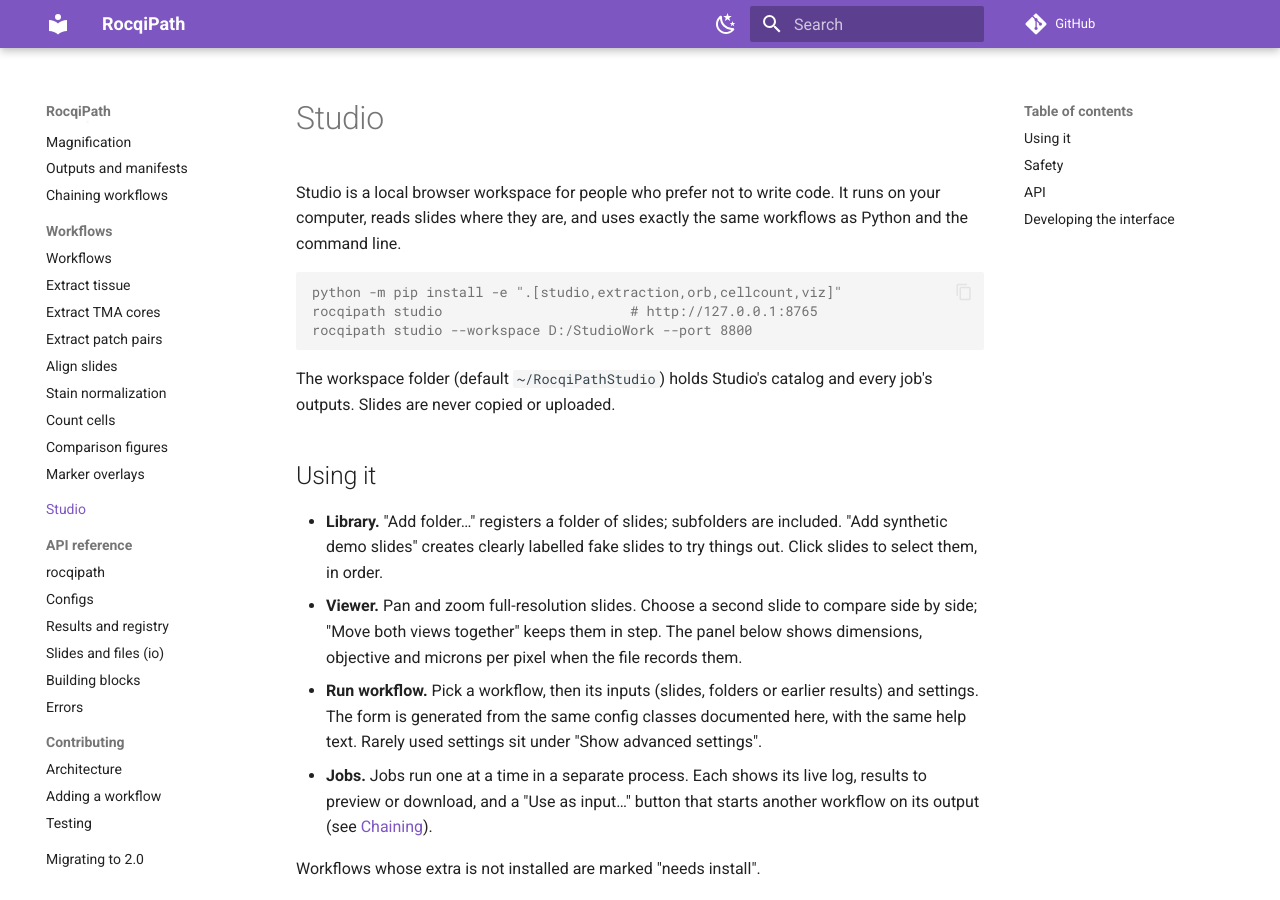
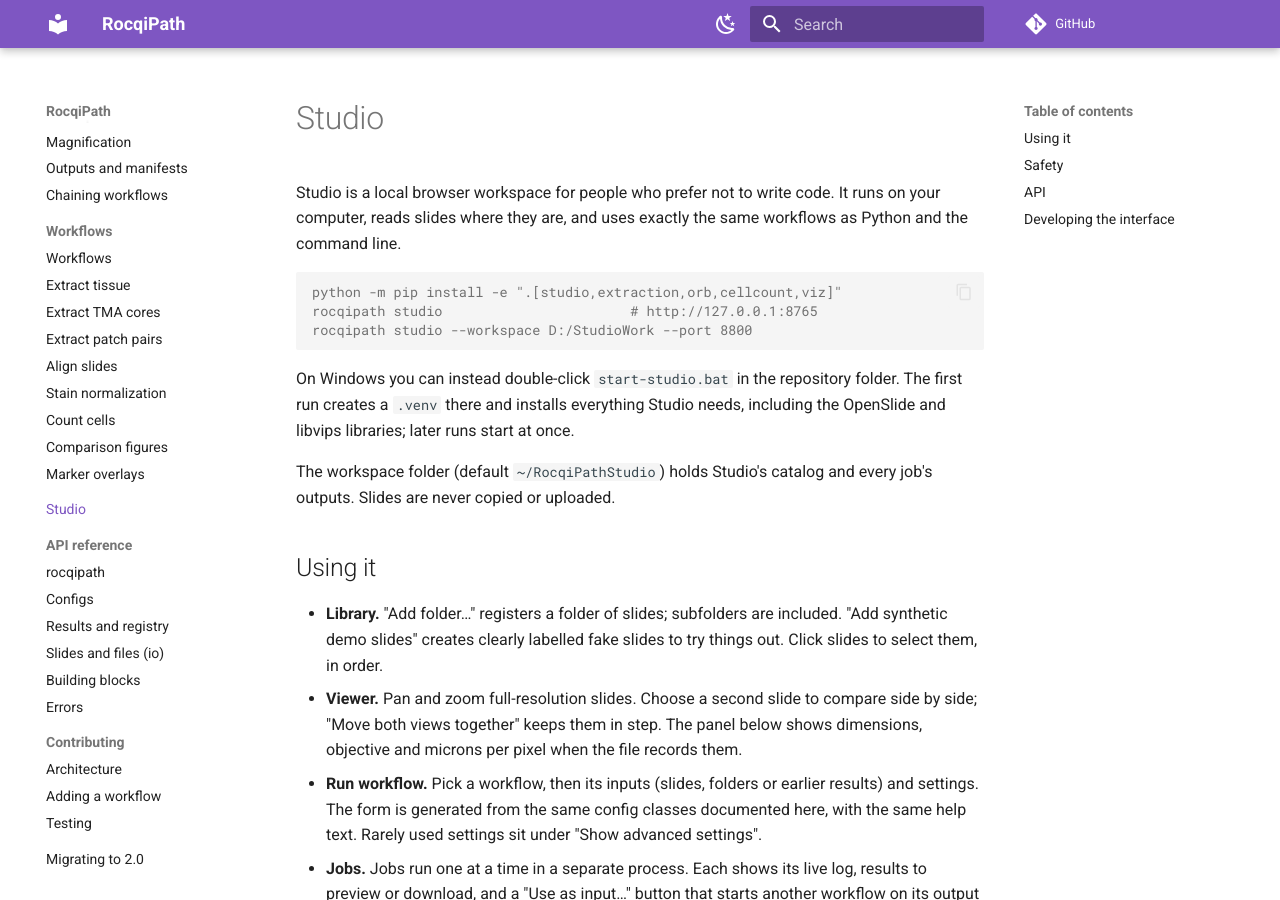
Before and after one commit to DarshilGajjar/RocqiPath, an MkDocs documentation site: the page built from docs/studio.md, in a window 1280 px wide and 900 px high. Built offline with MkDocs 1.6.1 and Material for MkDocs 9.7.7, drawn with Linux system fonts in a browser that asks for light colours; comment, search, counter and statistics services are not loaded.

Commit message:
Add a double-click Studio launcher for Windows
start-studio.bat finds Python 3.11 or 3.10, creates a .venv on first run,
installs Studio with the common workflow extras and the bundled OpenSlide
and libvips libraries, then starts Studio and opens the browser. Batch
files are checked out with CRLF line endings, which cmd.exe needs for
labels and goto to work reliably.

````diff
--- a/docs/studio.md
+++ b/docs/studio.md
@@ -9,6 +9,10 @@ python -m pip install -e ".[studio,extraction,orb,cellcount,viz]"
 rocqipath studio                       # http://127.0.0.1:8765
 rocqipath studio --workspace D:/StudioWork --port 8800
 ```
+
+On Windows you can instead double-click `start-studio.bat` in the repository
+folder. The first run creates a `.venv` there and installs everything Studio
+needs, including the OpenSlide and libvips libraries; later runs start at once.
 
 The workspace folder (default `~/RocqiPathStudio`) holds Studio's catalog and
 every job's outputs. Slides are never copied or uploaded.
````
Also changed, not shown: 2 other files.
